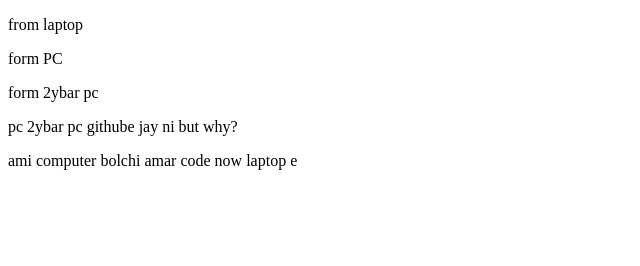
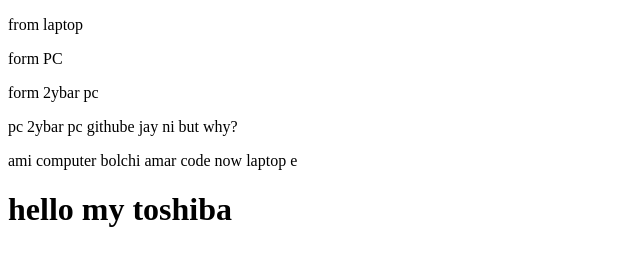
Before and after one commit to techtohasib/gitfetch, a plain HTML site: page index.html in a window 1280 px wide. Shown: the whole page, without its empty margins (0-640 px from the left). Drawn offline with Linux system fonts and the light colour scheme.

Commit message:
h1 added

```diff
--- a/index.html
+++ b/index.html
@@ -12,5 +12,8 @@
         <p>pc 2ybar pc githube jay ni but why?</p>
 
         <p>ami computer bolchi amar code now laptop e</p>
+
+
+        <h1>hello my toshiba</h1>
 </body>
 </html>
```
